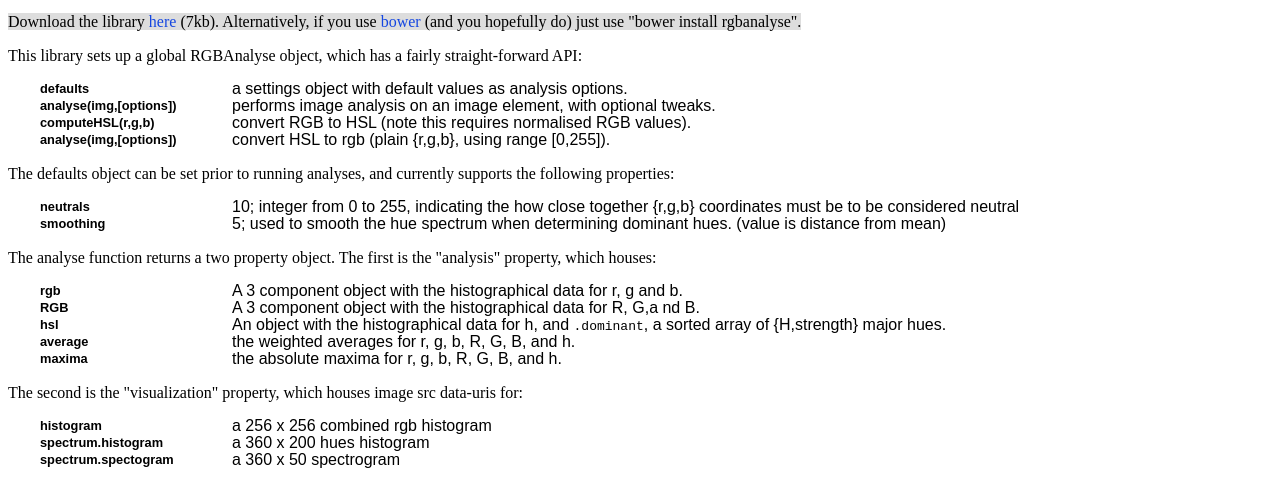
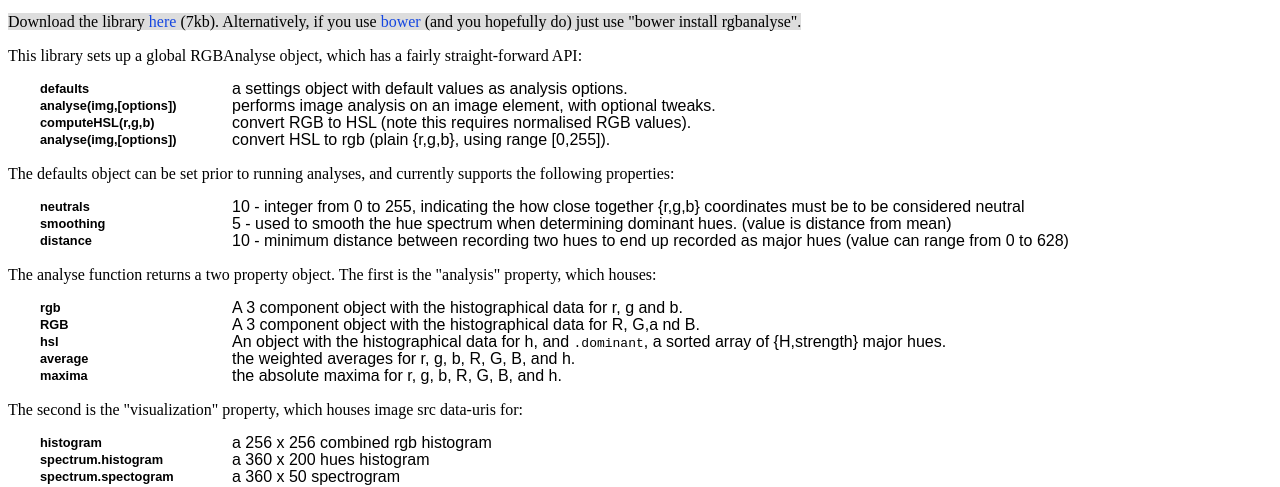
Before and after one commit to Pomax/RGBAnalyse, a website: page index.html in a window 1280 px wide. Shown: the part 101-588 px from the top of the page. Drawn offline with Linux system fonts and the light colour scheme.

Commit message:
distance param

```diff
--- a/index.html
+++ b/index.html
@@ -108,8 +108,9 @@
     <p>The defaults object can be set prior to running analyses, and currently supports the following properties:</p>
 
     <dl>
-      <dt>neutrals</dt><dd>10; integer from 0 to 255, indicating the how close together {r,g,b} coordinates must be to be considered neutral</dd>
-      <dt>smoothing</dt><dd>5; used to smooth the hue spectrum when determining dominant hues. (value is distance from mean)</dd>
+      <dt>neutrals</dt><dd>10 - integer from 0 to 255, indicating the how close together {r,g,b} coordinates must be to be considered neutral</dd>
+      <dt>smoothing</dt><dd>5 - used to smooth the hue spectrum when determining dominant hues. (value is distance from mean)</dd>
+      <dt>distance</dt><dd>10 - minimum distance between recording two hues to end up recorded as major hues (value can range from 0 to 628)</dd>
     </dl>
 
     <p>The analyse function returns a two property object. The first is the "analysis" property,
```
